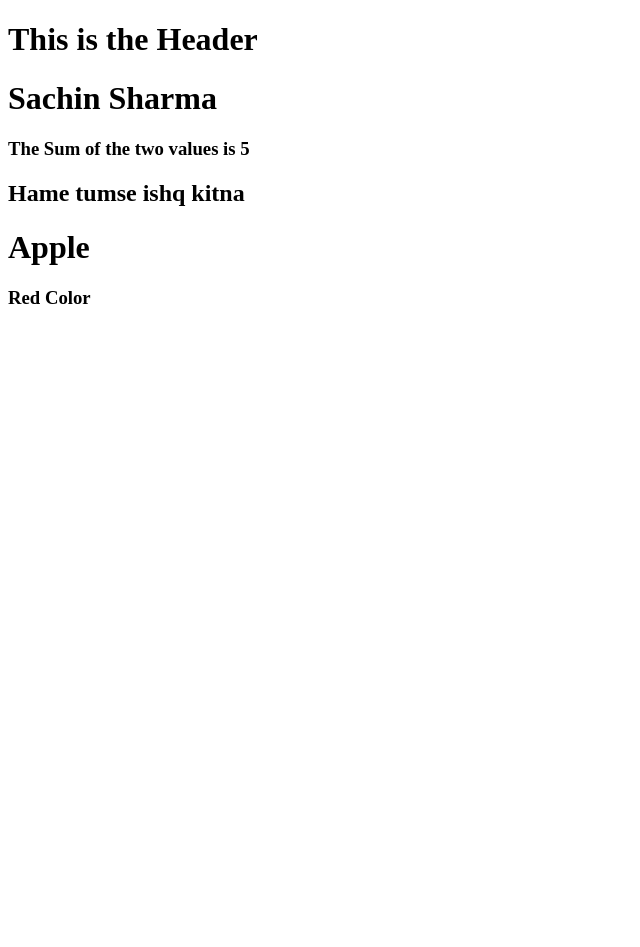
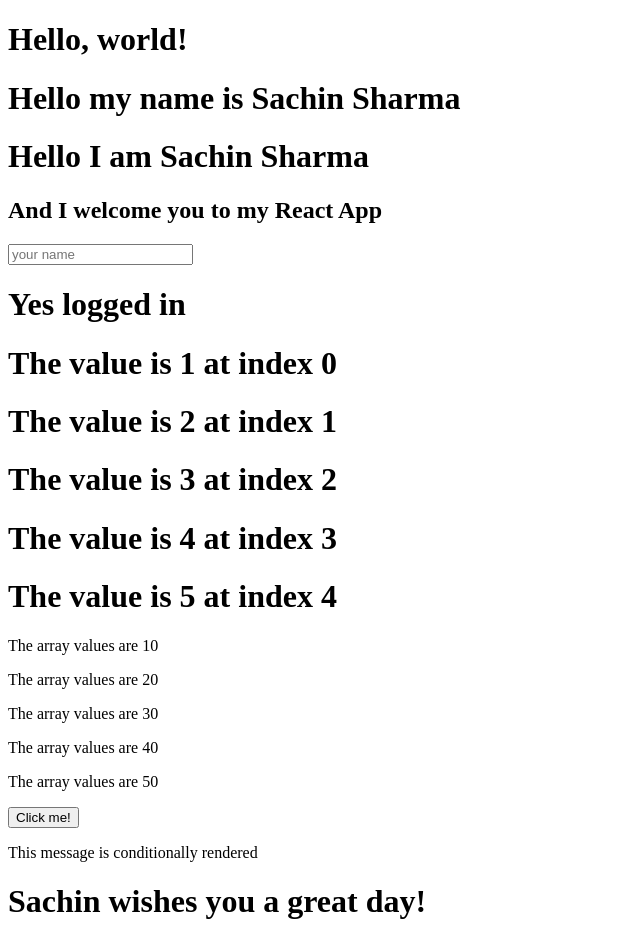
Before and after one commit to DeepCosmos532528am/learn-React, a React (Vite) app: page / in a window 1280 px wide. Shown: the top 947 px of the page, without its empty margins (0-640 px from the left). Before the commit the page ends 800 px from the top, so only its background shows below. Built offline with nearby package versions, Linux system fonts and the light colour scheme.

Commit message:
add: JSX in React and how to use it in some general use cases.

```diff
--- a/src/App.jsx
+++ b/src/App.jsx
@@ -1,45 +1,15 @@
-import Header from './Header.jsx'
+import JSXreact from './JSX.jsx'
+import PracticeJSX from './practiceJSX/practice.jsx'
 
-//In react everything is Component in terms of builduing UI in React
+function App(){
+return (
+  <div>
+    {/* <PracticeJSX /> */}
+    <JSXreact />
+    <PracticeJSX/>
 
-function App() { //here it is a sample component and for components naming convention needed to be the
-  // first letter capital()(Pascal Naming Convention) to diffrentiate it from the function in JS. So app() for components is not allowed for sure here ;)
-
- let addOfTwo = sum(2,3);
-
-  return (
-    <div>{/* this is not the html its JSX */}
-      <Header /> {/* //This is How the Component can be called.*/}
-      <h1>Sachin Sharma</h1>
-       <h3>The Sum of the two values is {addOfTwo}</h3>
-      <h2>Hame tumse ishq kitna</h2>
-
-      <Fruit />
-      <Color />
-    </div>
-
-
-  )
+    <h1>This is my App.jsx</h1>
+  </div>
+)
 }
-
-function sum(a, b){ //This is not the component ;). This is the function.
-  return a+b;
-}
-
-function Fruit() { //sample component 2
-  return (
-    <div>
-      <h1>Apple</h1>
-    </div>
-  )
-}
-
-function Color() {  //sample component 3
-  return (
-    <div>
-      <h3>Red Color</h3>
-    </div>
-  )
-}
-
 export default App;
--- a/src/Header.jsx
+++ /dev/null
@@ -1,7 +0,0 @@
-
-function Header()
-{
-    return <h1>This is the Header</h1>
-}
-
-export default Header
--- /dev/null
+++ b/src/JSX.jsx
@@ -0,0 +1,171 @@
+import React from 'react';
+
+//JSX is the syntax extension to JavaScript which looks similar to XML or HTML and is used with React to describe what the UI should look like.Although there is not ant official full form of JSX. But most popular one is Java Script XML.
+
+
+// 1. Basic JSX Syntax
+// JSX looks similar to HTML but it’s actually JavaScript. You can write JSX inside a function component to describe how the UI should look.
+
+const element = <h1>Hello, world!</h1>// JSX element is an expression like any JavaScript expression
+
+// 2. Expressions in JSX
+// You can embed any JavaScript expression within curly braces in JSX.
+const name = 'Sachin Sharma';
+const myName = <h1>
+    Hello my name is {name}
+</h1>
+
+
+// 3. JSX Elements must have one parent element
+// If you want to return multiple elements from a component, they must be wrapped in one parent element.
+
+const GreetingMessage = (<div>
+    <h1>Hello I am {name}</h1>
+    <h2>And I welcome you to my React App</h2>
+</div>);
+
+// 4. Self-closing Tags
+// Just like HTML, JSX supports self-closing tags for elements like <img />, <br />, <input />.
+
+
+const inputElement = <input type="text" placeholder="your name" />; // Self-closing tag
+
+// 5. Attributes in JSX
+// You can use camelCase for attributes in JSX (e.g., `className` instead of `class`).
+
+const buttonElement = <button className="btn">Click me!</button>
+
+// 6. JSX Expressions and Logic
+// You can use JavaScript expressions and logic in JSX, including ternary operators and loops.
+
+const logstatus = true;
+let statusMessage = <h1>{logstatus ? 'Yes logged in' : 'Not logged in'}</h1>
+
+let arr = [1, 2, 3, 4, 5];
+function Count() {
+    return (arr.map((item, index) => <h1>The value is {item} at index {index}
+    </h1>))
+}
+
+// 7. Using Arrays in JSX
+// We can map through an array to render multiple elements in JSX. It’s common for lists or dynamic content.
+
+const array = [10, 20, 30, 40, 50];
+function ArrayValues() {
+    return (
+        array.map(values => <p>The array values are {values}</p>)
+    )
+}
+
+// 8. Event Handlers in JSX
+// React uses camelCase event handlers like `onClick` instead of `onclick`. You can pass functions as handlers.
+
+const handleClick = () => { alert('Button clicked!') };
+const alertbutton = <button onClick={handleClick}>Click me!</button>
+
+// 9. Conditional Rendering
+// You can conditionally render JSX using JavaScript expressions (ternary operator, &&, etc.).
+
+const status = true;
+const content = status && <p>This message is conditionally rendered</p>
+
+// 10. JSX and Component Props
+// JSX elements can accept props (attributes) that you can access inside the component.
+
+const ShowGreetings = ({ name = 'Someone' }) => {
+    return <h1>{name} wishes you a great day!</h1>
+}
+
+// 11. Class vs. className in JSX
+// Since `class` is a reserved word in JavaScript, JSX uses `className` for CSS class attributes.
+
+const card = <div className="card">Card content</div>;
+
+
+// 12. JSX Comments
+// You cannot add comments like `<!-- comment -->` in JSX. Instead, use curly braces to add JavaScript comments.
+
+const myComponent = (
+    <div>
+        {/* This is a comment */}
+        <h1>Title</h1>
+    </div>
+);
+
+// 13. JSX and React Fragments
+// If you don't want to add an extra wrapper div, you can use React Fragments to group multiple elements.
+
+const fragmentExample = (
+    <>
+        <h1>Title</h1>
+        <p>Content</p>
+    </>
+);
+
+// JSX is just syntactic sugar over `React.createElement` calls.
+// React elements created from JSX look like this:
+
+const reactElement = React.createElement(
+    'h1',
+    null,
+    'Hello, world!'
+);
+
+// // The above JSX code is equivalent to:
+// React.createElement( type, // The element type (string for HTML tag or component function/class)
+//  props, // An object containing props (or null if none) ...
+//  children // One or more child elements or text nodes
+//  );
+
+ /*
+ 🔑 Key Takeaways for react.createElement(...,...,...)
+type → string ('div', 'h1') or component (MyComponent).
+props → object with attributes/props, or null.
+children → text, JSX, or other React.createElement calls.
+JSX is just syntactic sugar for React.createElement.
+*/
+
+
+function JSXreact() {
+    return (
+        <div>
+            {element}
+            {myName}
+            {GreetingMessage}
+            {inputElement}
+            {statusMessage}
+            <Count />
+            <ArrayValues />
+            {alertbutton}
+            {content}
+            {/* {showGreetings({name: 'Sachin Sharma'})} */}
+            <ShowGreetings name="Sachin" />
+            <ShowGreetings />
+            {card}
+            {myComponent}
+            {fragmentExample}
+            {reactElement}
+            <h2>sadsa</h2>
+            <h1>This is the Header</h1>
+        </div>)
+}
+
+export default JSXreact
+
+
+
+// Key points for interviews:
+
+// JSX Basics: Understand that JSX is a way to write HTML-like code in JavaScript, and it's transpiled to React.createElement calls.
+
+// Self-closing tags and attributes: JSX uses camelCase for attributes like className, htmlFor, etc.
+
+// Conditional Rendering: Know how to use ternary operators, &&, and other expressions for conditionally rendering JSX.
+
+// Event Handlers: Know how to handle events in JSX (like onClick, onChange).
+
+// Props: Understand how to pass and receive props in functional components.
+
+// Lists in JSX: Be familiar with rendering lists and adding key props for efficient updates.
+
+// This should cover most of the basics for a React interview regarding JSX. Let me know if you want any more specifics!
--- /dev/null
+++ b/src/practiceJSX/practice.jsx
@@ -0,0 +1,30 @@
+//Greeting first
+const Greeting = <h1>Hello from Practice JSX!</h1>
+
+let imgurl = "https://images.unsplash.com/photo-1769406525591-619fd06c678a?w=600&auto=format&fit=crop&q=60&ixlib=rb-4.1.0&ixid=M3wxMjA3fDB8MHxmZWF0dXJlZC1waG90b3MtZmVlZHw2fHx8ZW58MHx8fHx8";
+
+//Image
+const img = <img className="photo" alt="Beautiful landscape" src={imgurl}></img>
+
+//List
+let listitems = ['Home', 'About', 'Services', 'Contact'];
+const ulist = <ul> {/* here look <ul> is a JSX element so that is why we wrapped map function inside the curly braces { } */}
+
+   {listitems.map(value => <li>{value}</li>
+ )}
+    </ul>
+
+
+//Buttons
+const btns = <div><button>ClickMe</button></div>
+function PracticeJSX() {
+    return <div>
+        {Greeting}
+        {img}
+        {ulist}
+        {btns}
+
+    </div>
+}
+
+export default PracticeJSX
```
Also changed, not shown: src/practiceJSX/index.html (added, +18 -0 lines).
